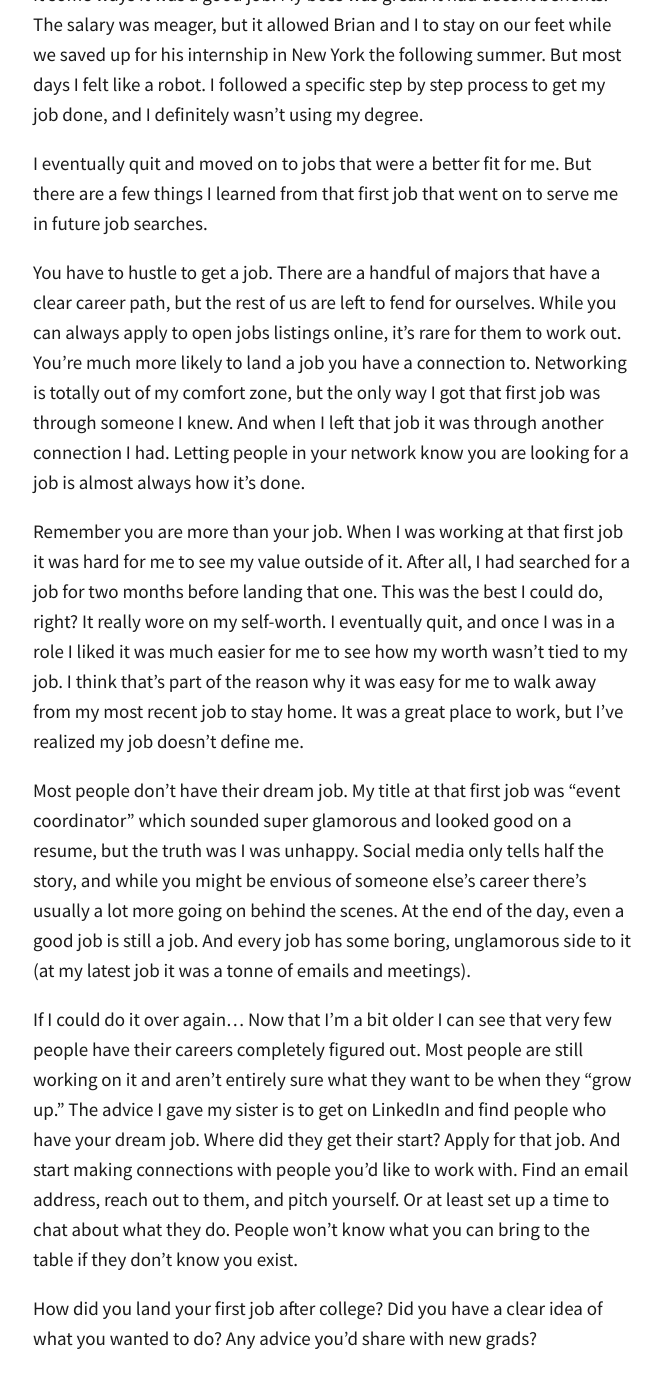
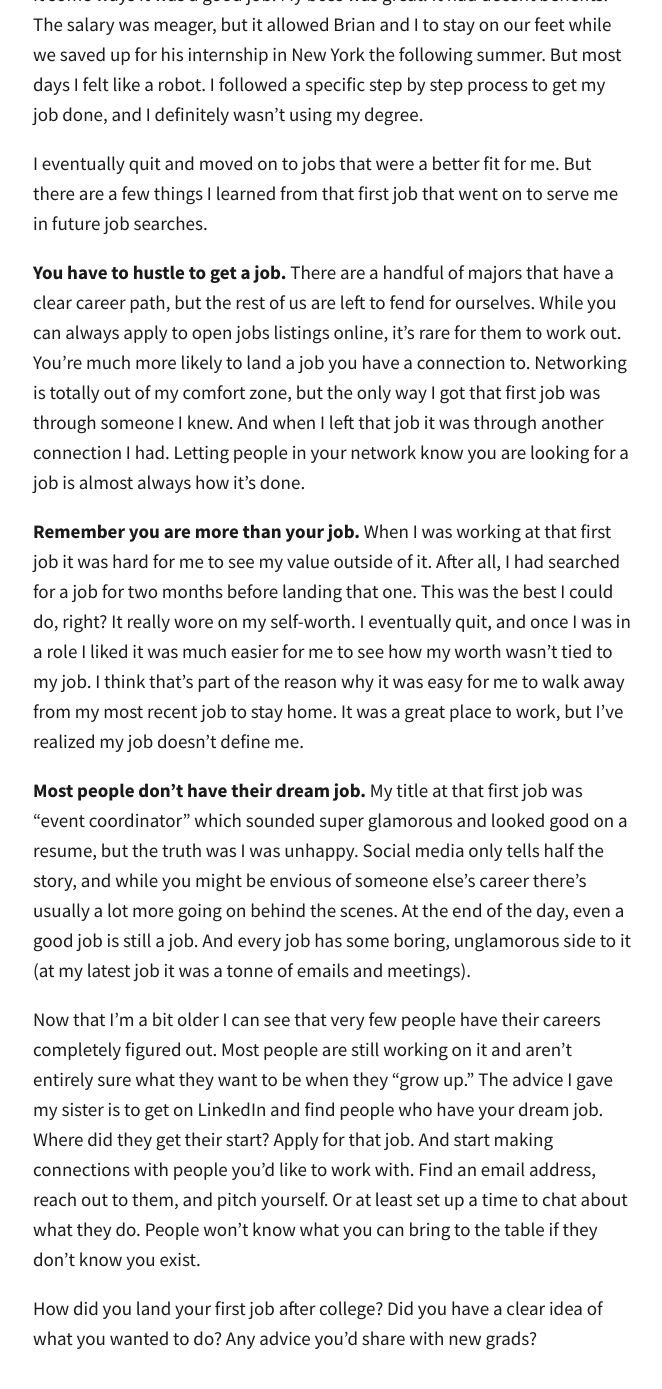
Before and after one commit to totiffany/totiffany.github.io, a Jekyll site: the page built from _posts/2018-04-26-What-I-Learned-From-My-First-Job-After-College.md, in a window 1280 px wide and 1400 px high, scrolled down 948 px. Shown: the top 1389 px of the window, without its empty margins (307-969 px from the left). Built offline with Jekyll 4.4.1, drawn with Linux system fonts in a browser that asks for light colours; our own code applies the rules of GitHub Pages for plain Markdown files; comment, search, counter and statistics services are not loaded; some of the changed text lies outside the part shown.

Commit message:
Update 2018-04-26-What-I-Learned-From-My-First-Job-After-College.md

```diff
--- a/_posts/2018-04-26-What-I-Learned-From-My-First-Job-After-College.md
+++ b/_posts/2018-04-26-What-I-Learned-From-My-First-Job-After-College.md
@@ -18,13 +18,12 @@ It some ways it was a good job. My boss was great. It had decent benefits. The s
 
 I eventually quit and moved on to jobs that were a better fit for me. But there are a few things I learned from that first job that went on to serve me in future job searches.
 
-You have to hustle to get a job. There are a handful of majors that have a  clear career path, but the rest of us are left to fend for ourselves. While you can always apply to open jobs listings online, it's rare for them to work out. You're much more likely to land a job you have a connection to. Networking is totally out of my comfort zone, but the only way I got that first job was through someone I knew. And when I left that job it was through another connection I had. Letting people in your network know you are looking for a job is almost always how it's done.
+**You have to hustle to get a job.** There are a handful of majors that have a  clear career path, but the rest of us are left to fend for ourselves. While you can always apply to open jobs listings online, it's rare for them to work out. You're much more likely to land a job you have a connection to. Networking is totally out of my comfort zone, but the only way I got that first job was through someone I knew. And when I left that job it was through another connection I had. Letting people in your network know you are looking for a job is almost always how it's done.
 
-Remember you are more than your job. When I was working at that first job it was hard for me to see my value outside of it. After all, I had searched for a job for two months before landing that one. This was the best I could do, right? It really wore on my self-worth. I eventually quit, and once I was in a role I liked it was much easier for me to see how my worth wasn't tied to my job. I think that's part of the reason why it was easy for me to walk away from my most recent job to stay home. It was a great place to work, but I've realized my job doesn't define me.
+**Remember you are more than your job.** When I was working at that first job it was hard for me to see my value outside of it. After all, I had searched for a job for two months before landing that one. This was the best I could do, right? It really wore on my self-worth. I eventually quit, and once I was in a role I liked it was much easier for me to see how my worth wasn't tied to my job. I think that's part of the reason why it was easy for me to walk away from my most recent job to stay home. It was a great place to work, but I've realized my job doesn't define me.
 
-Most people don't have their dream job. My title at that first job was "event coordinator" which sounded super glamorous and looked good on a resume, but the truth was I was unhappy. Social media only tells half the story, and while you might be envious of someone else's career there's usually a lot more going on behind the scenes. At the end of the day, even a good job is still a job. And every job has some boring, unglamorous side to it (at my latest job it was a tonne of emails and meetings).
+**Most people don't have their dream job.** My title at that first job was "event coordinator" which sounded super glamorous and looked good on a resume, but the truth was I was unhappy. Social media only tells half the story, and while you might be envious of someone else's career there's usually a lot more going on behind the scenes. At the end of the day, even a good job is still a job. And every job has some boring, unglamorous side to it (at my latest job it was a tonne of emails and meetings).
 
-If I could do it over again...
 Now that I'm a bit older I can see that very few people have their careers completely figured out. Most people are still working on it and aren't entirely sure what they want to be when they "grow up." The advice I gave my sister is to get on LinkedIn and find people who have your dream job. Where did they get their start? Apply for that job. And start making connections with people you'd like to work with. Find an email address, reach out to them, and pitch yourself. Or at least set up a time to chat about what they do. People won't know what you can bring to the table if they don't know you exist.
 
 How did you land your first job after college? Did you have a clear idea of what you wanted to do? Any advice you'd share with new grads?
```
Also changed, not shown: other parts of _posts/2018-04-26-What-I-Learned-From-My-First-Job-After-College.md (+1 -1 lines).
